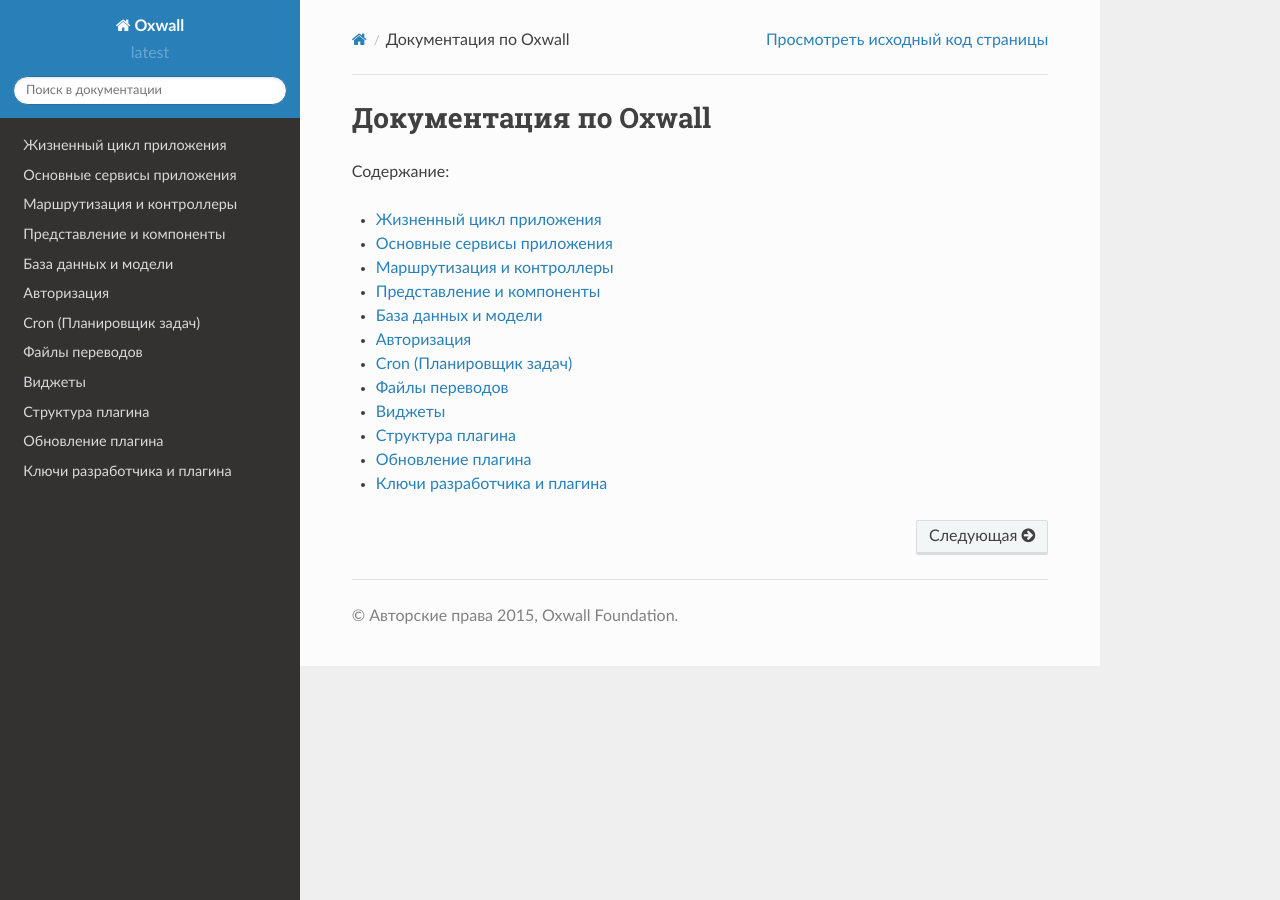
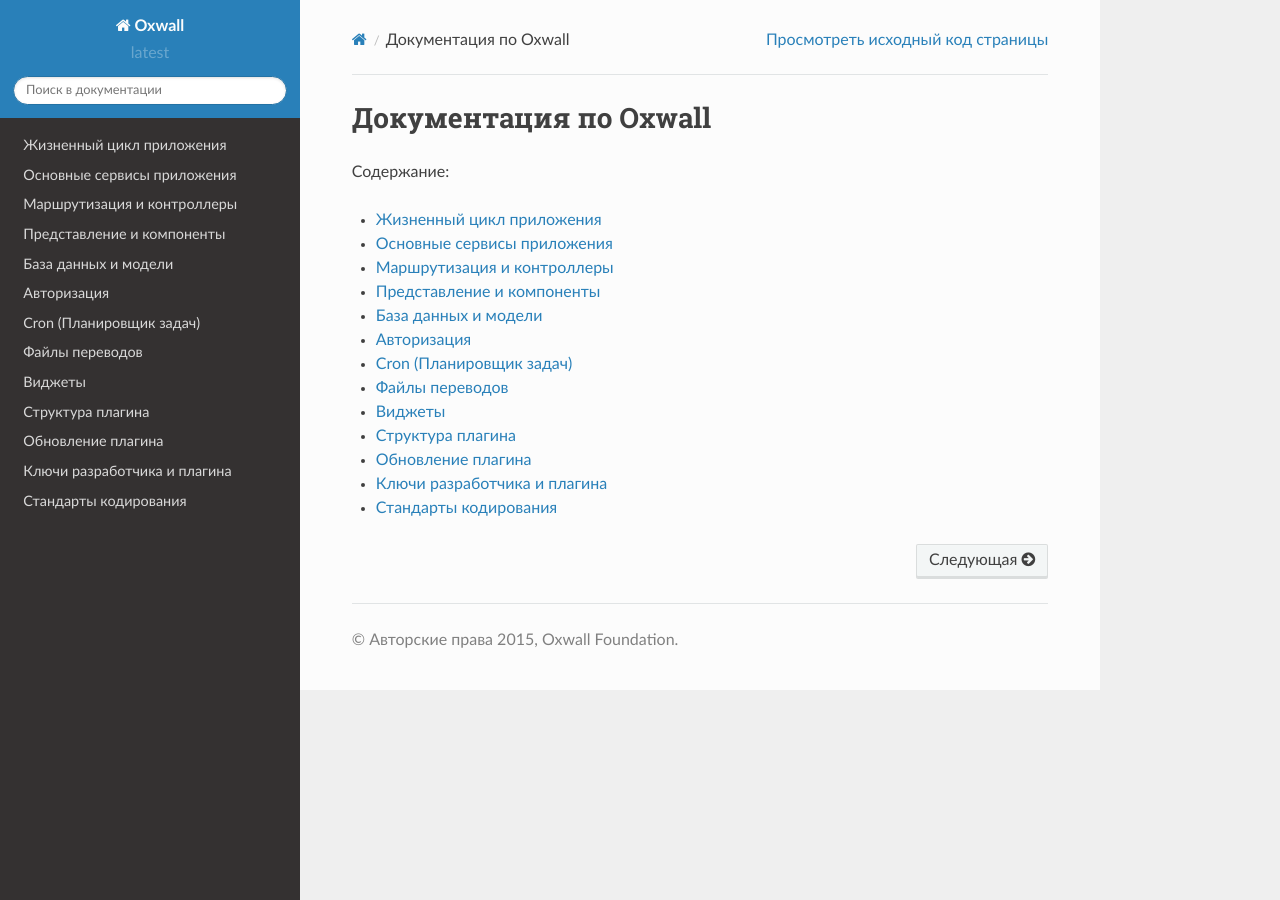
Before and after one commit to oxwall/docs-tech-ru, a Sphinx documentation site: the page built from docs/source/index.rst, in a window 1280 px wide. Built offline with Sphinx 7.4.7 and the Read the Docs theme 2.0.0, drawn with Linux system fonts in a browser that asks for light colours; some of the changed lines change nothing that is shown.

Commit message:
add coding standarts page

```diff
--- /dev/null
+++ b/docs/source/coding_standards.rst
@@ -0,0 +1,266 @@
+.. _coding_standards-label:
+
+Стандарты кодирования
+=====================
+
+Если вы решили писать код для платформы **Oxwall**, то вам необходимо стараться соблюдать все стандарты кодирования описанные ниже.
+
+Общие
+-----
+
+Всегда используйте полную форму **PHP** тега:
+
+.. code-block:: php
+
+    <?php
+    ?>
+
+Для файлов, содержащих только **PHP** код, закрывающий тег - **?>** должен быть опущен.
+
+Используя операторы  **include_once** и **require_once** не нужно использовать скобки.
+
+
+.. code-block:: php
+
+    <?php
+        //RIGHT
+        require_once 'header.php';
+
+        //WRONG
+        require_once('header.php');
+    ?>
+
+Отступы
+-------
+
+Всегда используйте **4 пробела** для отступов вместо символов таба.
+
+
+Соглашения об именовании
+------------------------
+
+Названия файлов
++++++++++++++++
+
+
+.. code-block:: php
+
+    view.php
+    base_dao.php
+    my_super_class.php
+
+Классы
+++++++
+
+.. code-block:: php
+
+    class MySuperClass
+    {
+        //code here
+    }
+
+    class PREFIX_MySuperClass
+    {
+        //code here
+    }
+
+Функции
++++++++
+
+.. code-block:: php
+
+    function connect()
+    function camelCaseFunction()
+    function fooBar()
+    my_global_function()
+
+Переменные
+++++++++++
+
+.. code-block:: php
+
+    public    $myVar;
+    private   $hisVar;
+    protected $x;
+
+Константы
++++++++++
+
+.. code-block:: php
+
+    <?php
+
+        define("MY_SUPER_CONSTANT", "Hello world");
+
+Управляющие структуры
+---------------------
+
+Нужно использовать пробелы внутри скобок во всех управляющих структурах (foreach, for, while, if, switch, try, catch, итд).
+
+Используйте **фигурные скобки**, даже в случае, если они не являются обязательными, поскольку это сделает код более удобным
+для чтения и поможет избежать логических ошибок, возникающих при добавлении новых строк кода.
+
+switch
+++++++
+
+.. code-block:: php
+
+    <?php
+
+        switch ( condition )
+        {
+            case 1:
+                action1();
+                break;
+
+            case 2:
+                action2();
+                break;
+
+            default:
+                defaultAction();
+                break;
+        }
+
+
+if, else
+++++++++
+
+Используйте оператор  **else if** вместо  **elseif**
+
+.. code-block:: php
+
+    <?php
+
+        if ( $a !== $b )
+        {
+            return false;
+        }
+        else if ( false )
+        {
+            doSomething1();
+        }
+        else
+        {
+            doSomething2();
+        }
+
+Разделяете длинное условие на несколько строк
+
+.. code-block:: php
+
+    <?php
+
+        if ( condition1
+            || condition2
+            && condition3 )
+        {
+            //code here
+        }
+
+foreach, for, while
++++++++++++++++++++
+
+.. code-block:: php
+
+    <?php
+
+        foreach ( $a as $v )
+        {
+            echo $v;
+        }
+
+try, catch
+++++++++++
+
+.. code-block:: php
+
+    <?php
+
+        try
+        {
+            //code here
+        }
+        catch ( Exception $e )
+        {
+            //code here
+        }
+
+Объявление функций
+------------------
+
+Все имена функций должны быть в стиле - **camelCase**. Глобальные функции являются исключением,
+они должны состоять из слов в нижнем регистре и символов подчеркивания (**my_global_function**).
+В функциях не должно быть пробелов между именем функции и открывающей скобкой, а также перед возвратом значения должен быть символ новой строки.
+
+.. code-block:: php
+
+    <?php
+
+        function fooBar( $param1, $param2 )
+        {
+            if ( $param1 !=== $param2 )
+            {
+                //code here
+            }
+
+            return true;
+        }
+
+Вы всегда должны объявлять типы входных параметров в функциях, когда это возможно:
+
+.. code-block:: php
+
+    <?php
+
+        function doSomethingGood( MyClass $obj )
+        {
+            //code here
+        }
+
+Пример глобальной функции:
+
+.. code-block:: php
+
+    <?php
+
+        function print_var( $var, $echo = false )
+        {
+            //code here
+        }
+
+Вызов функций
+-------------
+
+.. code-block:: php
+
+    <?php
+
+        myCoolFunction(1, 2, 3);
+        $this->myCoolMethod(1, 2, 3);
+
+Массивы
+-------
+
+Индексированные массивы
++++++++++++++++++++++++
+
+.. code-block:: php
+
+    <?php
+
+        $arr = array ( 1, 2, 'no', 'pain', 'no', 'gain' );
+        $longArr = array ( 1, 2, 3,
+                           4, 5, 6,
+                           7, 8, 9 );
+
+Ассоциативные массивы
++++++++++++++++++++++
+
+.. code-block:: php
+
+    <?php
+
+        $assoc = array ( 'key1' => 'value1',
+                         'key2' => 'value2',
+                         'key3' => 'value3' );
--- a/docs/source/index.rst
+++ b/docs/source/index.rst
@@ -18,3 +18,4 @@
     plugin_structure
     plugin_update
     plugin_key
+    coding_standards
```
